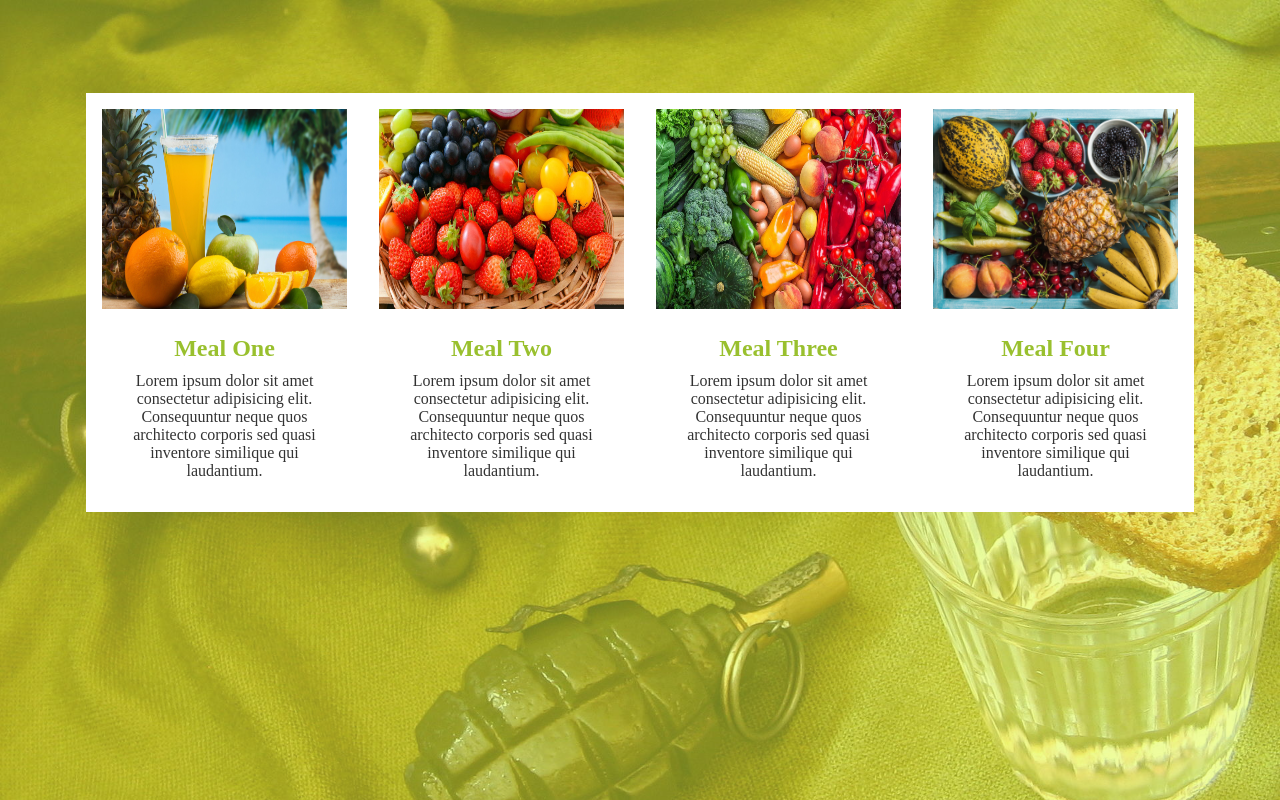
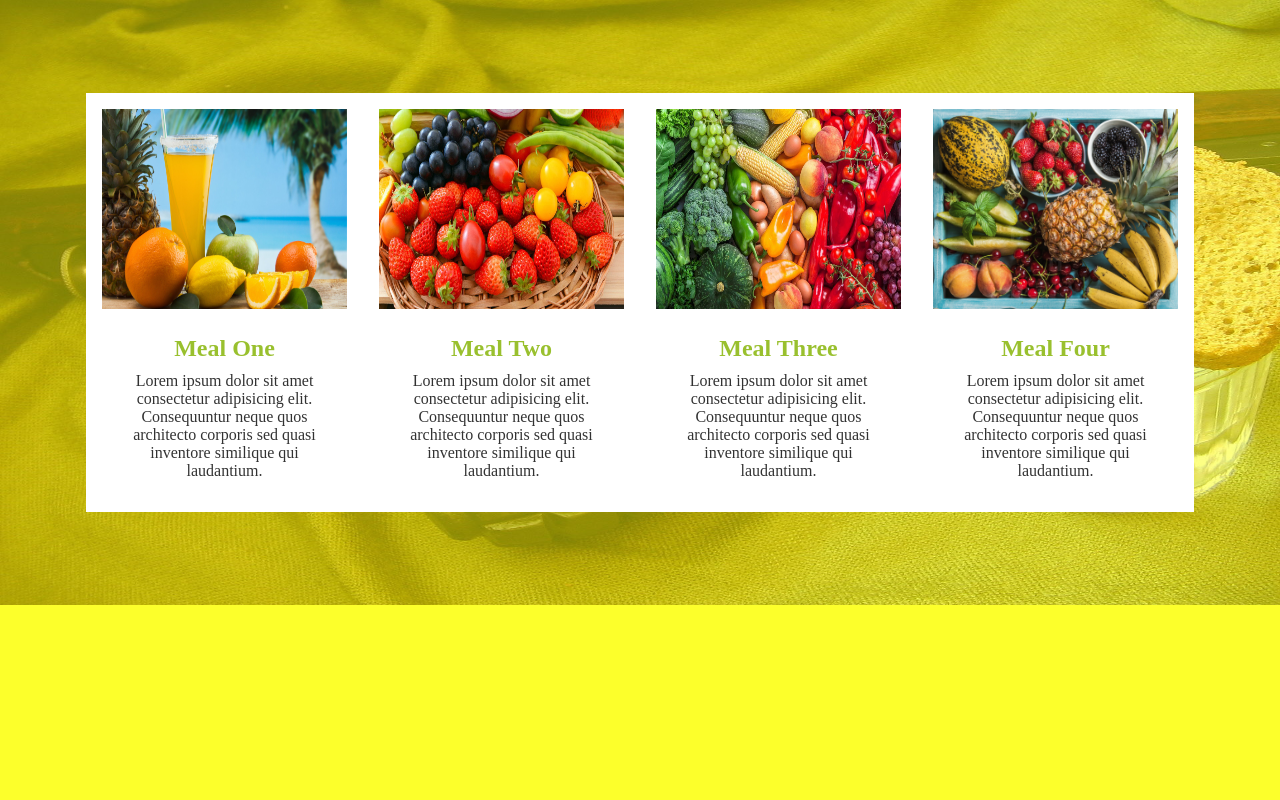
Before and after one commit to MurodovShaxzod/Lesson-2_9, a plain HTML site: page index.html in a window 1280 px wide. Drawn offline with Linux system fonts and the light colour scheme.

Commit message:
intial commit

```diff
--- a/css/style.css
+++ b/css/style.css
@@ -1,6 +1,6 @@
 body {
-  background: url(/img/backgound-meal.jpg) no-repeat rgba(255, 255, 255, 0.672);
-  background-size:  100% 160%;
+  background: url(/img/backgound-meal.jpg) no-repeat rgba(251, 255, 6, 0.7);
+  background-size:  100% 100%;
   padding: 85px 0;
 }
 
@@ -10,8 +10,8 @@ body {
   position: absolute;
   top: 0;
   left: 0;
-  background-color: rgb(223, 252, 60);
-  opacity: .5;
+  background-color: rgba(251, 255, 6, 0.7);
+  opacity: .7;
   z-index: -1;
 }
 
--- a/index.html
+++ b/index.html
@@ -35,7 +35,7 @@
         <div class="meal-img col-lg-12 col-md-6 col-sm-6 col-xs-12 last">
           <img src="img/meal-three.jpg" alt="img">
         </div>
-        <div class="meal-text col-md-12 col-md-6 col-sm-6 col-xs-12 frist">
+        <div class="meal-text col-lg-12 col-md-6 col-sm-6 col-xs-12 frist">
           <h2>Meal Three</h2>
           <p>Lorem ipsum dolor sit amet consectetur adipisicing elit. Consequuntur neque quos architecto corporis sed quasi inventore similique qui laudantium.</p>
         </div>
```
